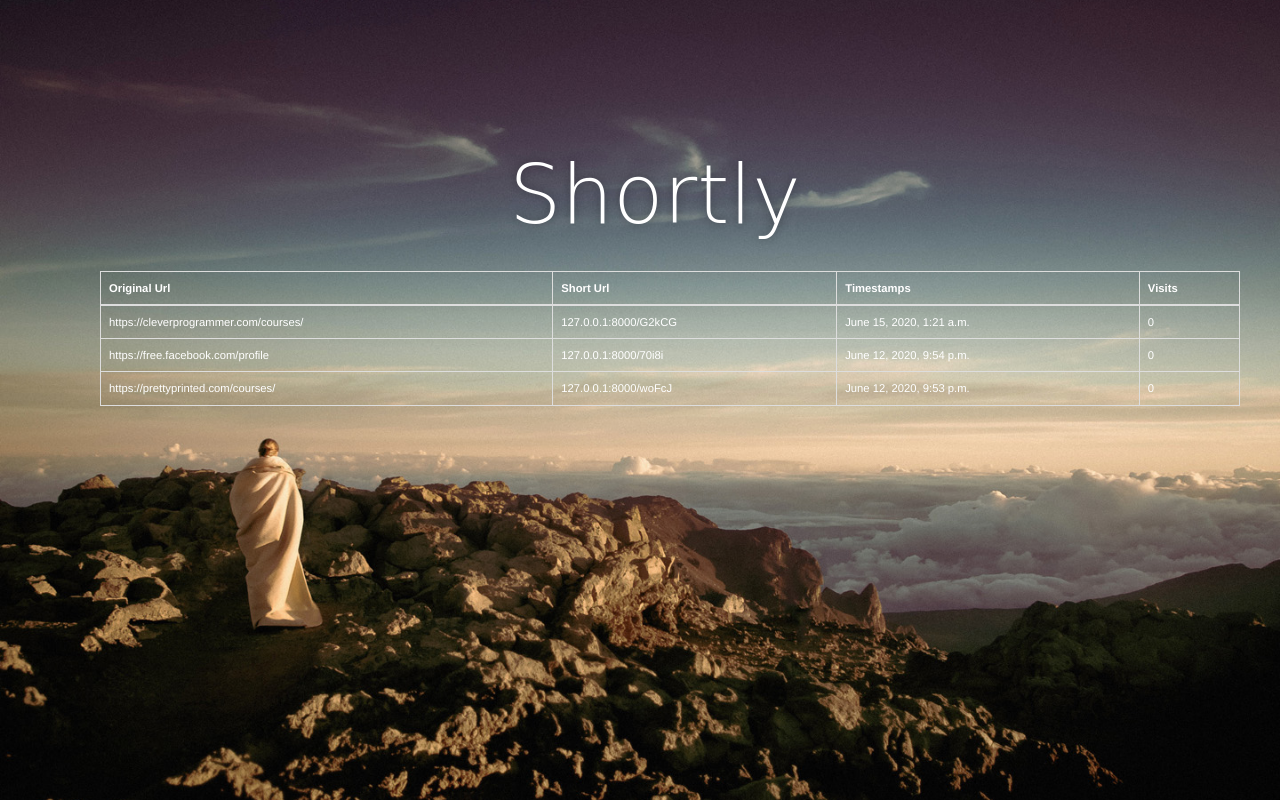
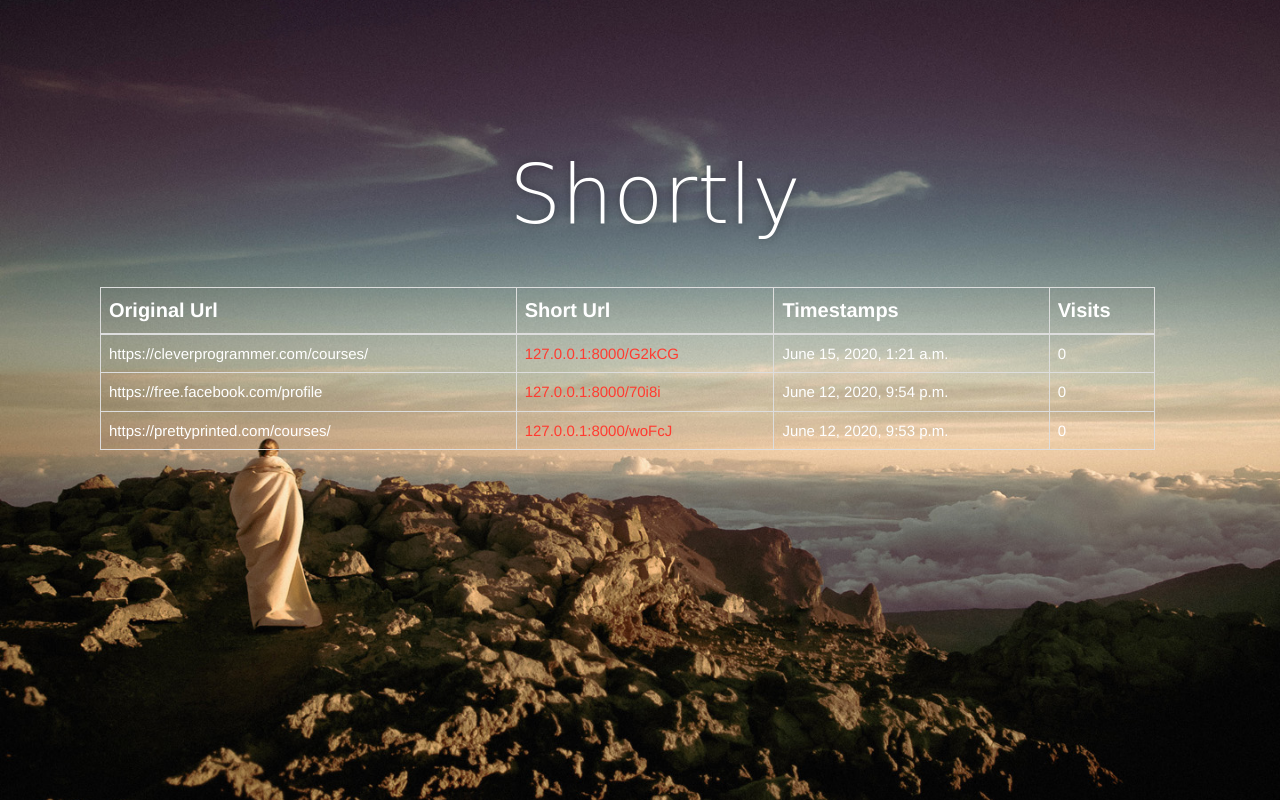
Before and after one commit to aybruhm/url-shortener-backend, a Django app: page /stats/ in a window 1280 px wide. Run offline with Django 3.2, Linux system fonts and the light colour scheme; data comes from the database, SQL or seed files in the repository; both versions use the stored data as it was after the commit; some libraries are stand-ins or nearby versions.

Commit message:
Modified the base, stats and add template code.

```diff
--- a/templates/base.html
+++ b/templates/base.html
@@ -14,10 +14,7 @@
 <body>
     <div class="main" style="background-postion: center center; background-image: url('{% static "assets/images/default.jpg" %}')">
         <div class="container">
-            <div class="col">
-                {% block content %}
-                {% endblock %}
-            </div>
+          {% block content %}{% endblock %}
         </div>
     </div>
 
--- a/templates/stats.html
+++ b/templates/stats.html
@@ -2,13 +2,12 @@
 
 {% block content %}
 <div class="container">
-  <div class="col-8">
     <h1 class="logo cursive">Shortly</h1>
-    <br>
+    <br><br>
 
-    <div class="container">
+    <div class="container" style="padding-right: 100px;">
       <table class="table table-bordered table-dark" style="color: white">
-        <thead class="thead-dark">
+        <thead class="thead-dark" style="font-size: 20px;">
         <tr>
           <th>Original Url</th>
           <th>Short Url</th>
@@ -18,9 +17,9 @@
         </thead>
         <tbody>
         {% for url in urls %}
-          <tr class="table-success">
+          <tr class="table-success" style="font-size: 15px;">
             <td>{{ url.original_url }}</td>
-            <td>127.0.0.1:8000/{{ url.short_url }}</td>
+            <td><a href="{{ url.original_url }}" style="color: #FF3B30;">127.0.0.1:8000/{{ url.short_url }}</a></td>
             <td>{{ url.timestamp }}</td>
             <td>{{ url.visits }}</td>
           </tr>
```
Also changed, not shown: templates/add.html (+3 -4 lines), db.sqlite3.
